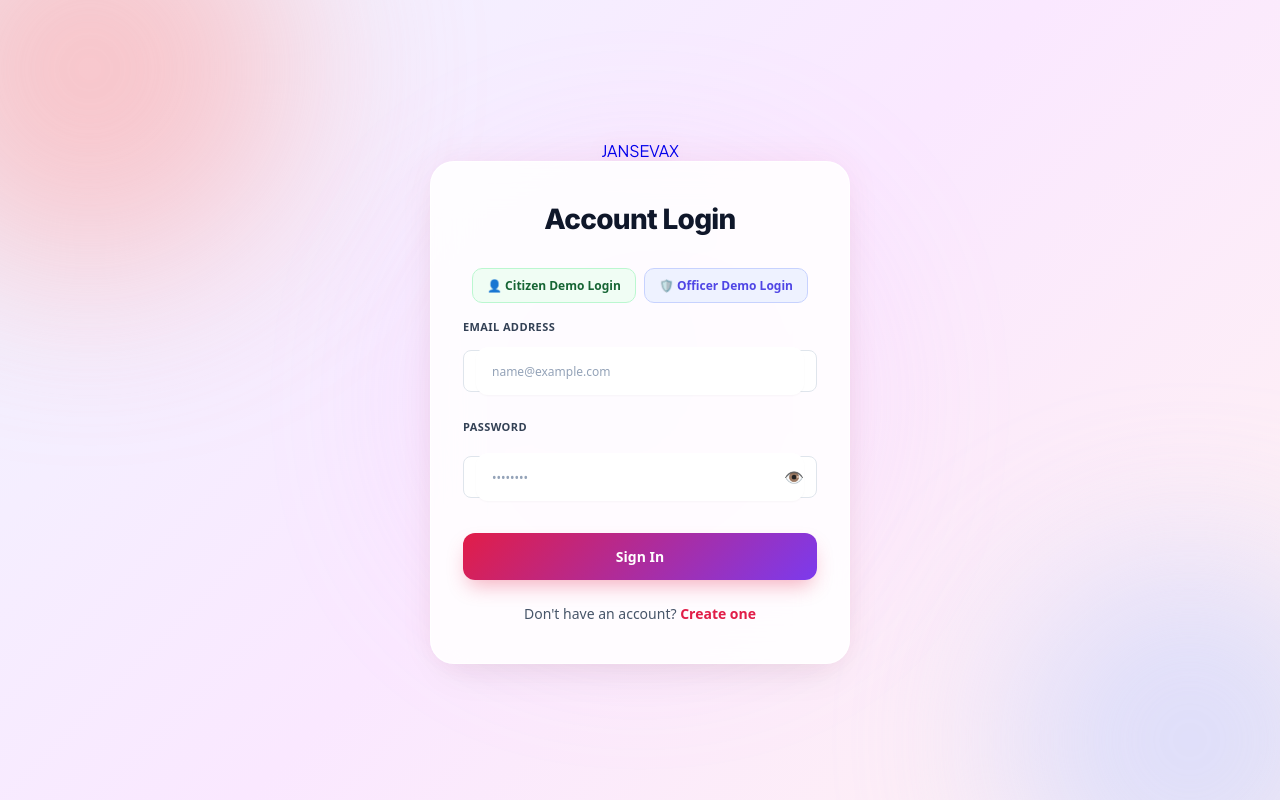
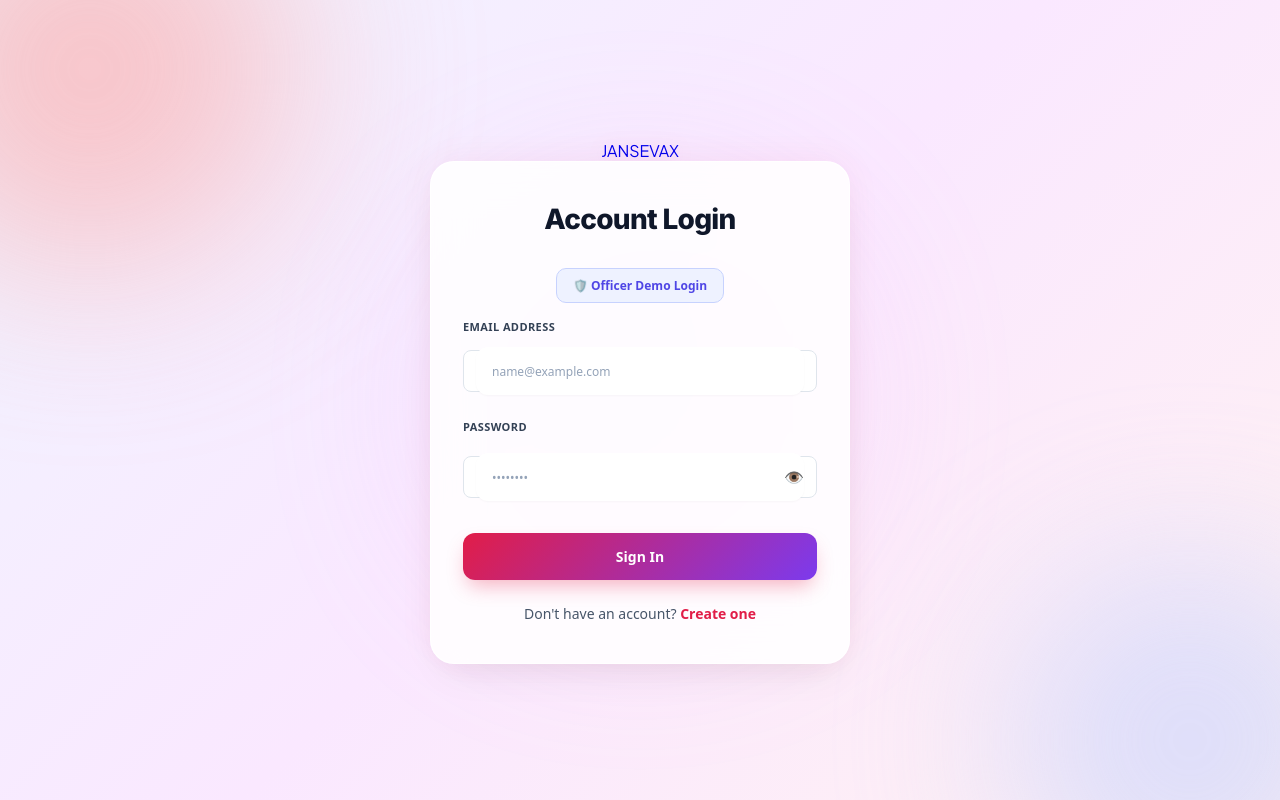
Before and after one commit to Ankit-kitcollege/JansevaX, a React (Vite) app in the folder frontend/: page /login in a window 1280 px wide. Built offline with nearby package versions, Linux system fonts and the light colour scheme; no server answers.

Commit message:
Restrict demo login to Officers only; Citizens register first then log in with credentials

```diff
--- a/frontend/src/pages/Login.jsx
+++ b/frontend/src/pages/Login.jsx
@@ -97,12 +97,9 @@ export default function Login() {
             </div>
           )}
 
-          {/* Quick Demo Links */}
-          <div className="demo-links" style={{ display: 'flex', flexDirection: 'row', gap: '8px', justifyContent: 'center', flexWrap: 'wrap', marginBottom: '16px' }}>
-            <button type="button" onClick={() => fillDemoAccount('citizen@jansevax.in', 'Citizen@123')} style={{ background: '#f0fdf4', border: '1px solid #bbf7d0', padding: '8px 14px', borderRadius: '10px', color: '#166534', fontWeight: '700', cursor: 'pointer', fontSize: '12px' }}>
-              👤 Citizen Demo Login
-            </button>
-            <button type="button" onClick={() => fillDemoAccount('ankityadav100320@gmail.com', 'Ankit@45678912')} style={{ background: '#eef2ff', border: '1px solid #c7d2fe', padding: '8px 14px', borderRadius: '10px', color: '#4f46e5', fontWeight: '700', cursor: 'pointer', fontSize: '12px' }}>
+          {/* Quick Officer Demo Link */}
+          <div className="demo-links" style={{ display: 'flex', justifyContent: 'center', marginBottom: '16px' }}>
+            <button type="button" onClick={() => fillDemoAccount('ankityadav100320@gmail.com', 'Ankit@45678912')} style={{ background: '#eef2ff', border: '1px solid #c7d2fe', padding: '8px 16px', borderRadius: '10px', color: '#4f46e5', fontWeight: '700', cursor: 'pointer', fontSize: '12px' }}>
               🛡️ Officer Demo Login
             </button>
           </div>
--- a/frontend/src/pages/Register.jsx
+++ b/frontend/src/pages/Register.jsx
@@ -33,14 +33,18 @@ export default function Register() {
 
     setSubmitting(true);
     try {
-      const user = await register({
+      await register({
         name: formData.name,
         email: formData.email,
         password: formData.password
       });
-      // Direct login redirect for instant smooth entry
-      const target = user?.role === 'ADMIN' ? '/admin' : user?.role === 'DEPARTMENT_OFFICER' ? '/department' : '/dashboard';
-      navigate(target, { replace: true });
+      navigate('/login', {
+        state: {
+          prefillEmail: formData.email,
+          registeredSuccess: true,
+          msg: '✓ Account created successfully! Please log in with your email and password.'
+        }
+      });
     } catch (err) {
       setError(err.response?.data?.message || 'Registration failed. Please try again.');
     } finally {
```
